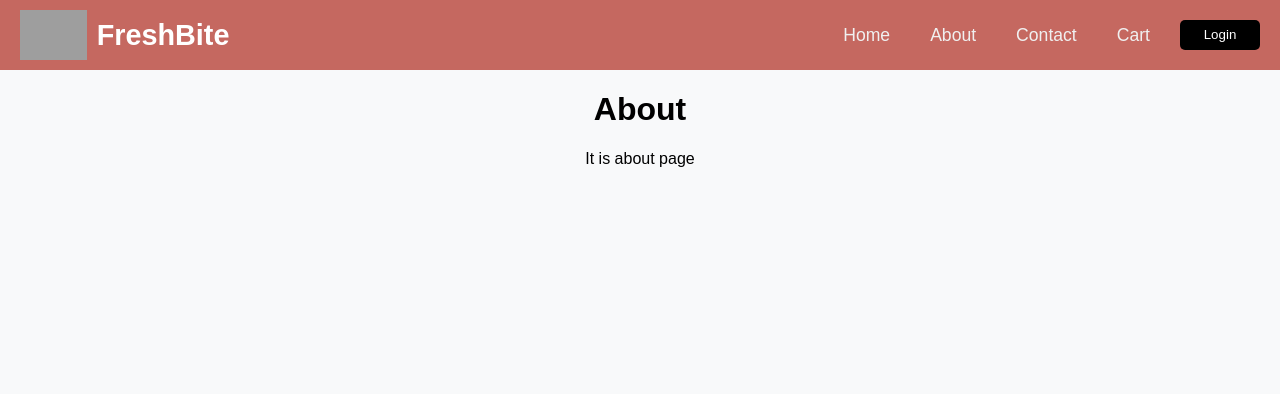
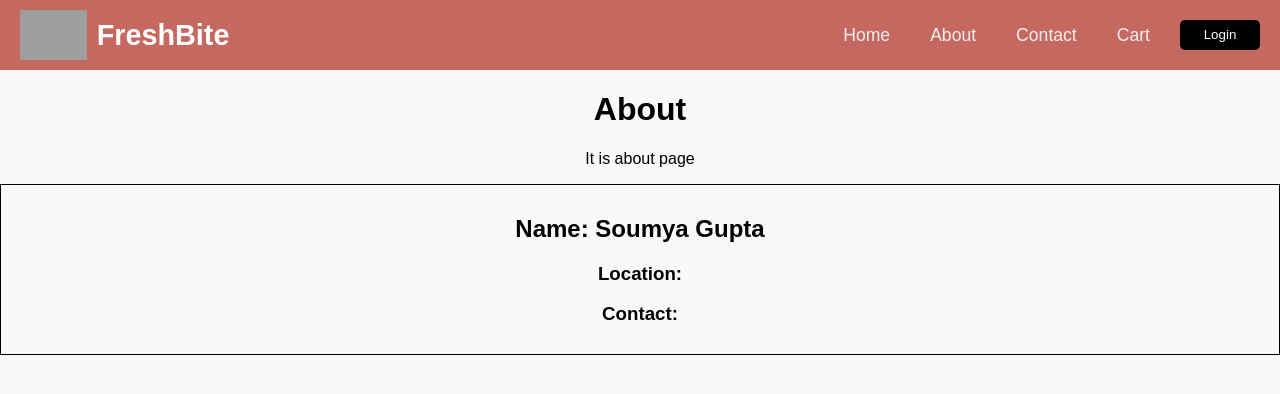
Before and after one commit to Soumyajagupta07/freshbite--Food-Delivery-, a React (Create React App) app: page /about in a window 1280 px wide. Shown: the top 394 px of the page. Built offline with nearby package versions, Linux system fonts and the light colour scheme; grey boxes are pictures that could not be loaded.

Commit message:
committed

```diff
--- a/src/App.css
+++ b/src/App.css
@@ -318,3 +318,8 @@ search {
 .error-link:hover {
   background-color: #e63946;
 }
+
+.user_card{
+  padding: 10px;
+  border: 1px solid black;
+}
--- a/src/components/About.jsx
+++ b/src/components/About.jsx
@@ -1,8 +1,13 @@
+import User from "./User";
+import UserClass from "./UserClass";
+
 const About = () => {
     return(
         <div>
             <h1>About</h1>
             <p>It is about page</p>
+            <User/>
+            <UserClass name={"Soumya Gupta"} location={"Kolkata"}/>
         </div>
     )
 }
--- /dev/null
+++ b/src/components/User.jsx
@@ -0,0 +1,9 @@
+const User = (props) =>{
+    return
+    <div className="user_card">
+        <h2>Name: {props.name}</h2>
+        <h3>Location: </h3>
+        <h3>Contact: </h3>
+    </div>
+}
+export default User;
--- /dev/null
+++ b/src/components/UserClass.jsx
@@ -0,0 +1,17 @@
+import React from "react";
+
+class UserClass extends React.Component{
+    constructor(props){
+        super(props);     //always for class components
+    }
+    render() {
+        return (
+            <div className="user_card">
+            <h2>Name: {this.props.name}</h2>
+            <h3>Location: </h3>
+            <h3>Contact: </h3>
+        </div>
+        );
+    }
+}
+export default UserClass;
```
